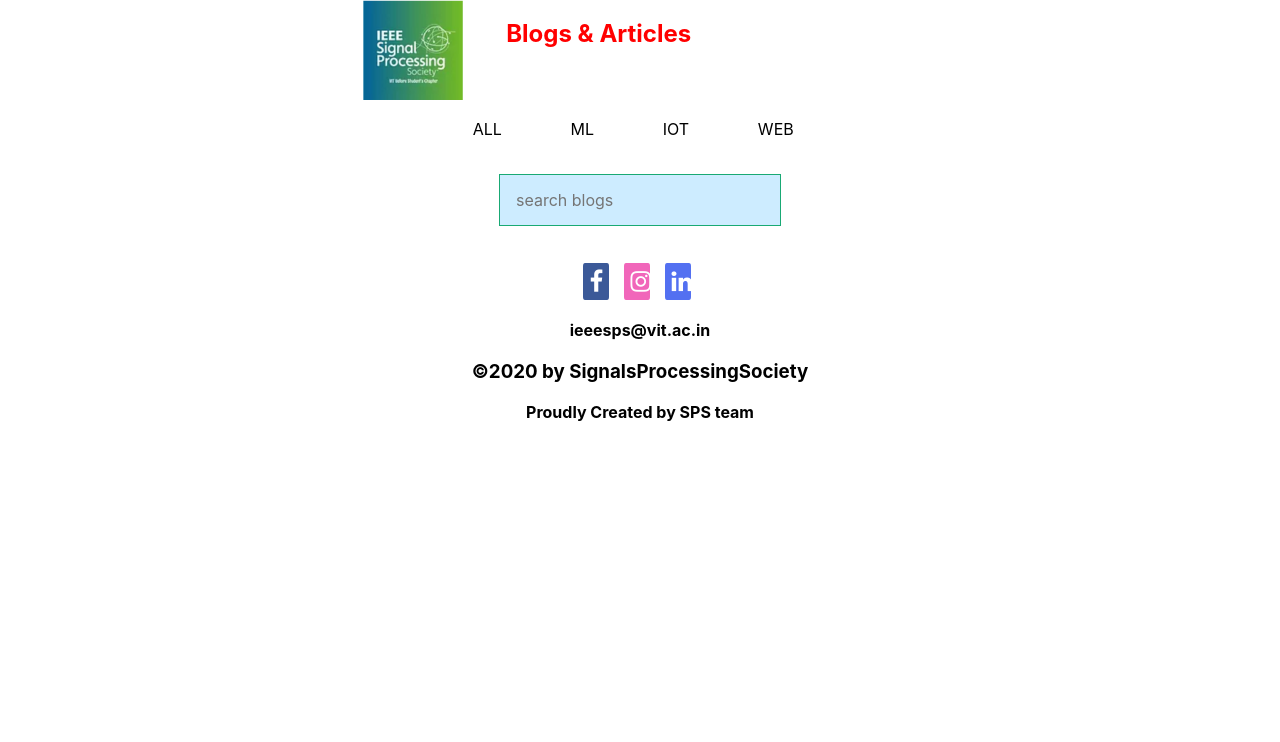
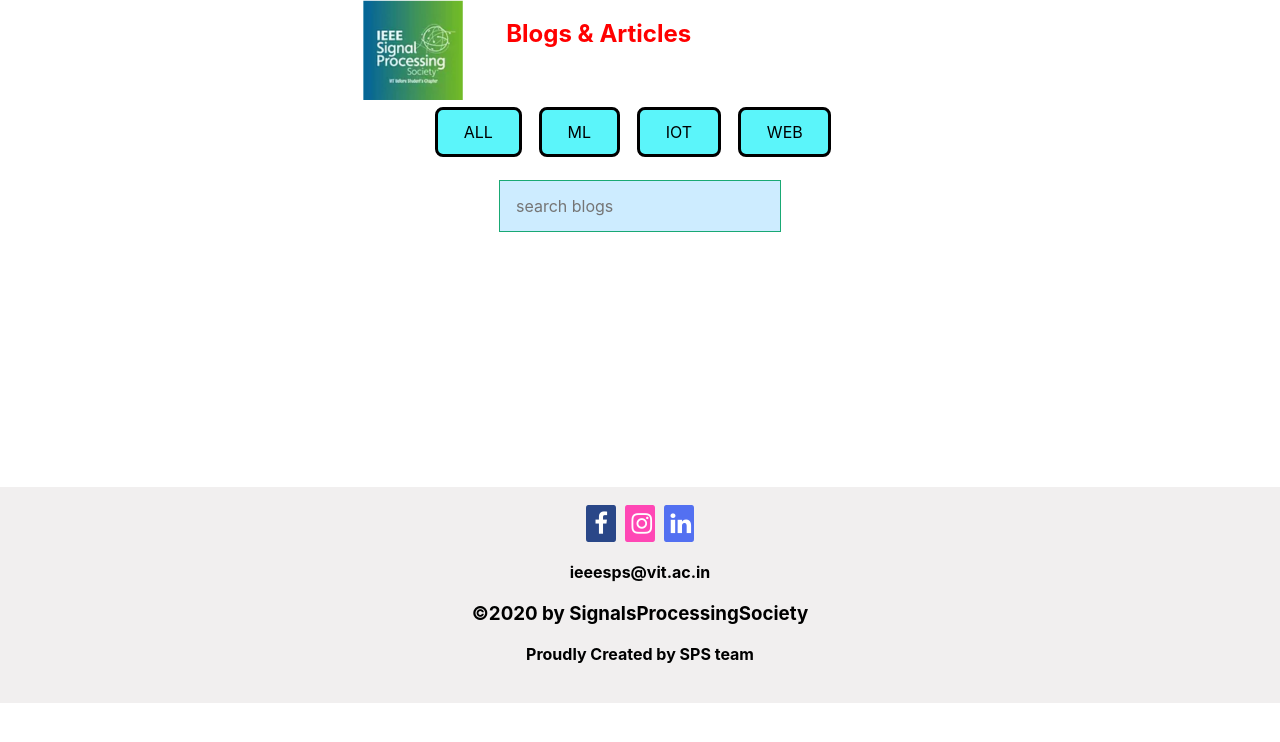
Before and after one commit to prashu-asp/SPSfrontend, a React (Create React App) app: page / in a window 1280 px wide. Shown: the top 742 px of the page. Built offline with nearby package versions, Linux system fonts and the light colour scheme.

Commit message:
modified

```diff
--- a/src/components/Card.js
+++ b/src/components/Card.js
@@ -15,7 +15,7 @@ const Card = (props) => {
 
 
     return (
-        <div className='tc bg-light-green dib br3 pa3 ma2 grow bw2 shadow-5'>
+        <div className='tc bg-light-green dib br3 pa3 ma3 grow bw2 shadow-5'>
             <img style={{height :200 , width : 200}} alt='photo' src={Scr1} />
             <div>
                 <a href="#" className={props.name.length <= 20 ? 'smallname' : 'bigname'}>{props.name.slice(0,23)}</a><br />
@@ -27,6 +27,17 @@ const Card = (props) => {
     );
 }
 
+// const Card = ({name, email, id})/*destructing*/ => {
+//     return (
+//         <div className='tc bg-light-green dib br3 pa3 ma2 grow bw2 shadow-5'>
+//             <img alt='photo' src={`https://robohash.org/${id}?200x200`} />
+//             <div>
+//                 <h2>{name}</h2>
+//                 <p>{email}</p>
+//             </div>
+//         </div>
+//     );
+// }
 
 
 
--- a/src/components/Header.css
+++ b/src/components/Header.css
@@ -14,6 +14,8 @@
     color: red;
     margin-right: 46%;
     float: right;
+    background-color: rgb(255, 255, 255);
+
 
 }
 
--- a/src/components/blognav.css
+++ b/src/components/blognav.css
@@ -1,3 +1,5 @@
+
+
 .button {
 
     border: none;
@@ -13,8 +15,10 @@
   }
 
   .button1 {
-    background-color: white;
+    background-color: rgb(91, 245, 250);
     color: black;
+    border:solid 3px black;
+    border-radius: 8px;
 
   }
 
@@ -24,8 +28,10 @@
   }
 
   .button2 {
-    background-color: white;
+    background-color: rgb(91, 245, 250);
     color: black;
+    border:solid 3px black;
+    border-radius: 8px;
 
   }
 
@@ -35,8 +41,10 @@
   }
 
   .button3 {
-    background-color: white;
+    background-color: rgb(91, 245, 250);
     color: black;
+    border:solid 3px black;
+    border-radius: 8px;
 
   }
 
@@ -46,8 +54,10 @@
   }
 
   .button4 {
-    background-color: white;
+    background-color: rgb(91, 245, 250);
     color: black;
+    border:solid 3px black;
+    border-radius: 8px;
 
   }
 
--- a/src/components/blognav.jsx
+++ b/src/components/blognav.jsx
@@ -3,6 +3,7 @@ import {blogs}  from './blogs';
 import CardList from './CardList';
 import './blognav.css';
 import SearchBox from  '../components/SearchBox';
+
 
 class Blognav extends React.Component {
 
@@ -54,8 +55,8 @@ class Blognav extends React.Component {
 
 
         return (
-        <div>
-            <span >
+        <div >
+            <span className='bodymain'>
 
                  <button onClick={this.alllShow} className='button button1'>ALL</button> &nbsp;&nbsp;
                  <button onClick={this.mlShow} className='button button2'>ML</button> &nbsp;&nbsp;
--- a/src/components/footer.css
+++ b/src/components/footer.css
@@ -1,12 +1,18 @@
+.whole{
+    background-color: rgb(241, 239, 239);
+
+    margin-top: 17%;
+
+}
 
 .fa {
     padding: 0.5%;
     font-size: 150%;
-    width: 2%;
-    text-align: center;
+    width: 30px;
+
     text-decoration: none;
     border-radius: 8%;
-    margin-right: 0.5%;
+
 
   }
 
@@ -17,13 +23,13 @@
 
 
   .fa-facebook {
-    background: #3B5998;
+    background: #2a4788;
     color: white;
   }
 
 
   .fa-instagram {
-    background: #f166ba;
+    background: #ff47b5;
     color: white;
 
   }
--- a/src/components/footer.jsx
+++ b/src/components/footer.jsx
@@ -7,12 +7,16 @@ class Footer extends React.Component {
             <div>
                 <br />
                 <br />
+                <div className='whole'>
+                <br />
                 <a href="#" class="fa fa-facebook"></a>&nbsp;&nbsp;
                 <a href="#" class="fa fa-instagram"></a>&nbsp;&nbsp;
                 <a href="#" class="fa fa-linkedin"></a><br />
                 <h4>ieeesps@vit.ac.in</h4>
                 <h3>©2020 by SignalsProcessingSociety</h3>
                 <h4>Proudly Created by SPS team</h4>
+                <br />
+                </div>
             </div>
         );
     }
```
Also changed, not shown: src/components/Home.jsx (added, +13 -0 lines), src/components/HomeNav.jsx (added, +15 -0 lines), src/components/blogsPage.jsx (added, +20 -0 lines), src/images/bg.jpg (added).
